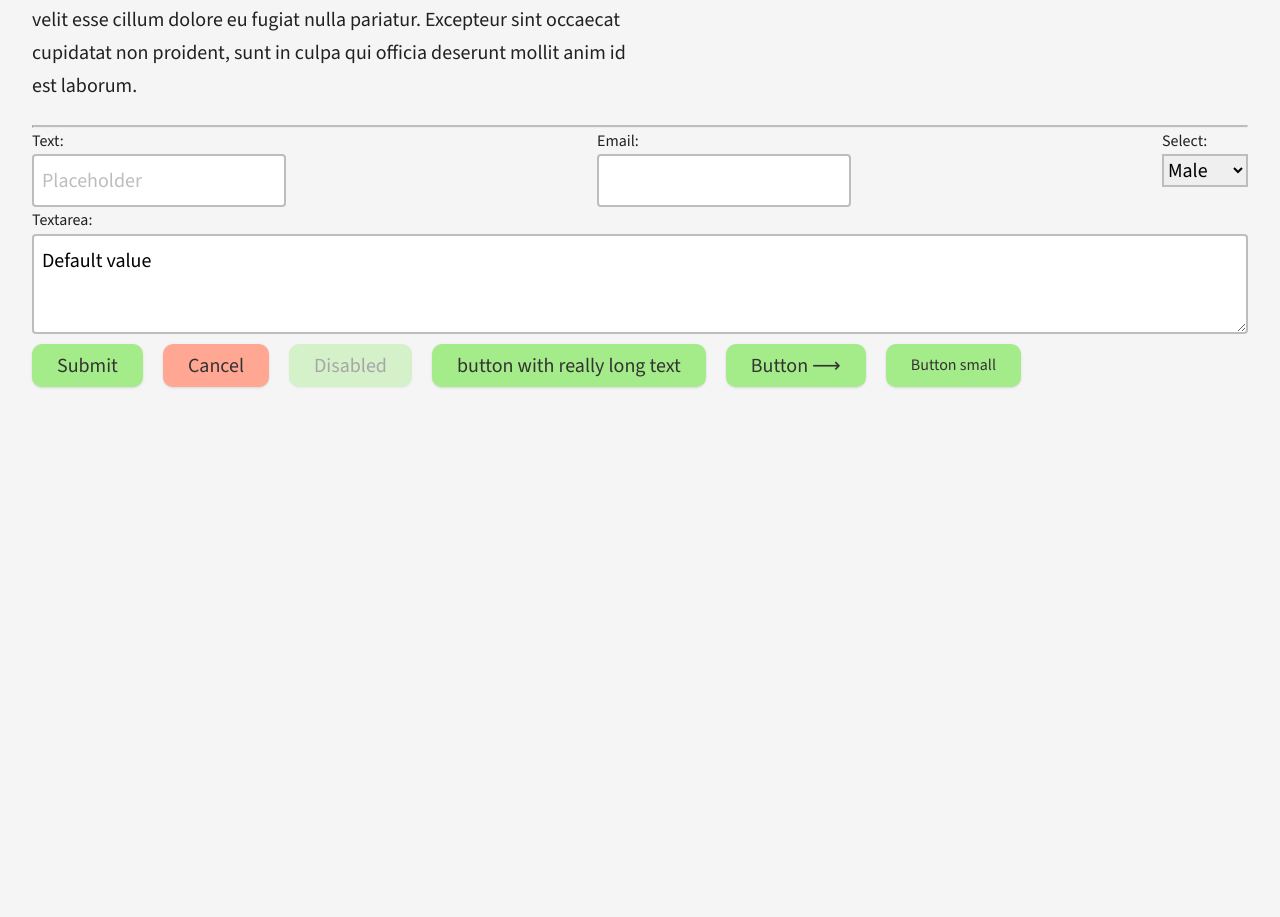
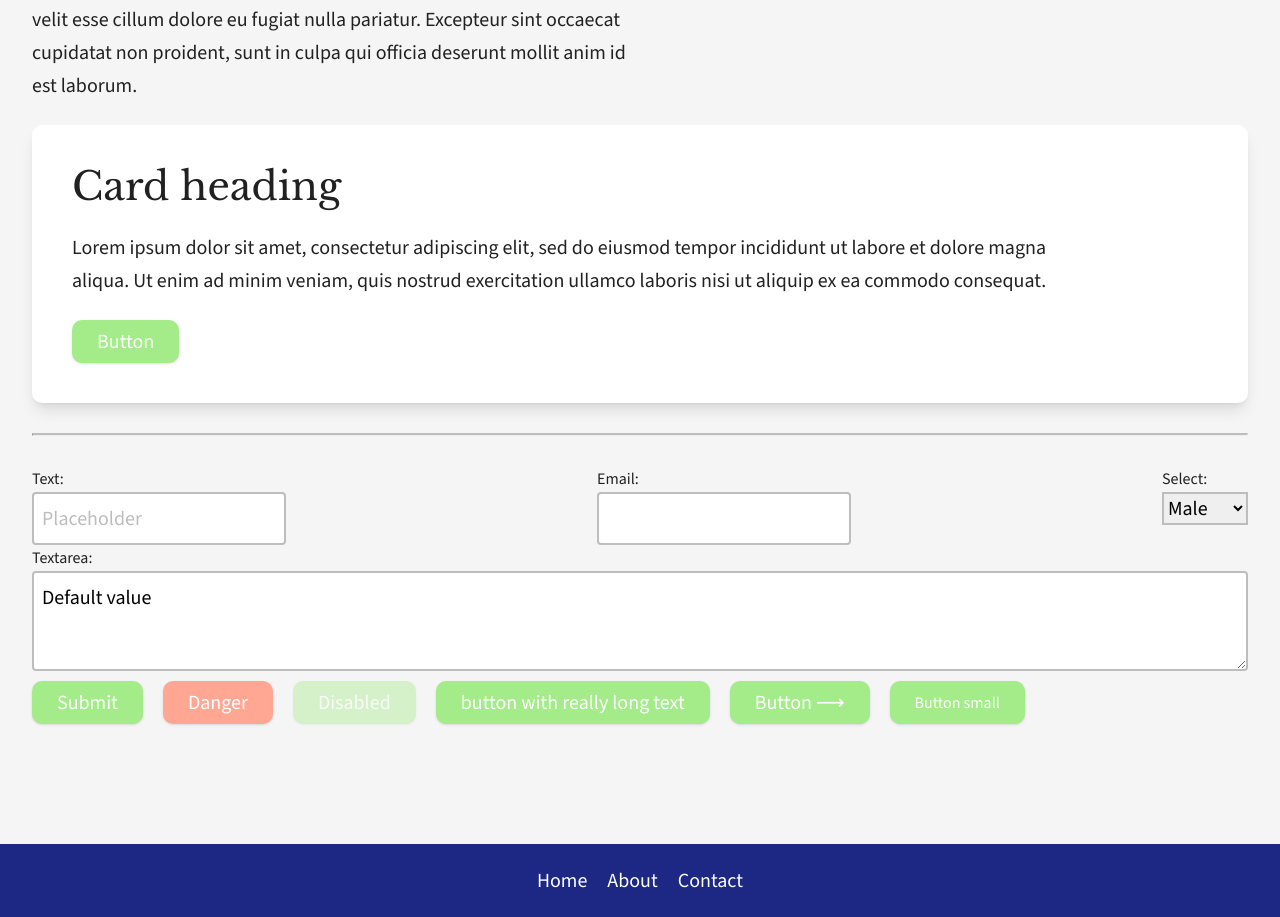
Before and after one commit to dejanvasic85/design, a SvelteKit app: page / in a window 1280 px wide. Shown: the part 1145-2062 px from the top of the page. Before the commit the page ends 1952 px from the top, so only its background shows below. Built offline with nearby package versions, Linux system fonts and the light colour scheme.

Commit message:
Dark theme changes

```diff
--- a/src/routes/+layout.svelte
+++ b/src/routes/+layout.svelte
@@ -15,3 +15,11 @@
 <main class="layout">
 	<slot />
 </main>
+
+<footer>
+	<nav>
+		<a href="#">Home</a>
+		<a href="#">About</a>
+		<a href="#">Contact</a>
+	</nav>
+</footer>
--- a/src/routes/+page.svelte
+++ b/src/routes/+page.svelte
@@ -41,6 +41,17 @@
 	</ul>
 </div>
 
+
+<div class="card">
+	<h3>Card heading</h3>
+	<p>
+		Lorem ipsum dolor sit amet, consectetur adipiscing elit, sed do eiusmod tempor incididunt ut
+		labore et dolore magna aliqua. Ut enim ad minim veniam, quis nostrud exercitation ullamco
+		laboris nisi ut aliquip ex ea commodo consequat.
+	</p>
+	<button>Button</button>
+</div>
+
 <hr />
 
 <form>
@@ -69,7 +80,7 @@
 
 	<div class="flex flex-start gap">
 		<button type="submit">Submit</button>
-		<button class="cancel">Cancel</button>
+		<button class="danger">Danger</button>
 		<button disabled>Disabled</button>
 		<button>button with really long text</button>
 		<button>Button &xrarr;</button>
--- a/src/style.css
+++ b/src/style.css
@@ -70,6 +70,11 @@
 	--danger: var(--red-500);
 	--text-colour: var(--gray-900);
 	--line-colour: var(--gray-400);
+	--body-background: var(--gray-100);
+	--card-bg: var(--white);
+	--header-background: var(--blue-800);
+	--footer-background: var(--blue-800);
+	--button-text-colour: var(--white);
 
 	/* Styles */
 	--line: 2px solid var(--line-colour);
@@ -94,6 +99,7 @@
 	/* Positioning */
 	--container-padding: 2.5%;
 	--header-height: 3rem;
+	--border-radius: 10px;
 }
 
 html {
@@ -104,19 +110,16 @@ body {
 	font-family: var(--body-font);
 	font-weight: 400;
 	line-height: 1.65;
-	background-color: var(--gray-100);
+	background-color: var(--body-background);
 	color: var(--text-colour);
-
-	padding-bottom: 300px; /* temporary */
 }
 
 header {
-	--header-background: var(--blue-800);
 	position: fixed;
 	left: 0;
 	top: 0;
 	width: 100%;
-	background-color: var(--blue-800);
+	background-color: var(--header-background);
 	color: var(--white);
 	height: var(--header-height);
 	box-shadow: var(--level-2);
@@ -136,6 +139,23 @@ header nav a {
 	text-decoration: none;
 }
 
+footer {
+	background-color: var(--footer-background);
+	color: var(--white);
+	padding: 1rem var(--container-padding);
+}
+
+footer nav {
+	display: flex;
+	gap: 1rem;
+	justify-content: center;
+}
+
+footer nav a {
+	color: var(--white);
+	text-decoration: none;
+}
+
 p {
 	margin-bottom: 1.15rem;
 	max-width: 50em;
@@ -149,15 +169,10 @@ blockquote a {
 }
 
 blockquote {
-	background-color: var(--white);
+	background-color: var(--card-bg);
 	padding: 2em;
 	margin: 10px;
 	box-shadow: var(--level-3);
-}
-
-.dark {
-	background-color: var(--gray-900);
-	color: var(--gray-100);
 }
 
 /* Typescale */
@@ -237,6 +252,7 @@ select {
 }
 
 hr {
+	margin: 1.5rem 0;
 	border-top: var(--line);
 }
 
@@ -244,7 +260,7 @@ button {
 	--button-colour: var(--green-300);
 
 	appearance: none;
-	color: var(--black);
+	color: var(--button-text-colour);
 	background-color: var(--button-colour);
 	border: none;
 	border-radius: 10px;
@@ -262,11 +278,11 @@ button[disabled] {
 	opacity: 0.4;
 }
 
-button.cancel {
+button.danger {
 	background-color: var(--red-300);
 }
 
-button.cancel:hover {
+button.danger:hover {
 	background-color: var(--red-400);
 }
 
@@ -288,6 +304,11 @@ button.small {
 	--grid-cols: 3;
 }
 
+.split {
+	display: grid;
+	grid-template-columns: 33% 67%;
+}
+
 .flex {
 	--justify-content: space-between;
 	display: block;
@@ -307,6 +328,11 @@ button.small {
 	gap: var(--gap);
 }
 
+.fake-logo {
+	margin: 0;
+	font-size: var(--base-font-size);
+}
+
 @media screen and (min-width: 768px) {
 	:root {
 		--base-font-size: 125%;
@@ -319,7 +345,26 @@ button.small {
 	}
 }
 
-.fake-logo {
-	margin: 0;
-	font-size: var(--base-font-size);
+.card {
+	padding: 2em;
+	background-color: var(--card-bg);
+	box-shadow: var(--level-3);
+	border-radius: var(--border-radius);
 }
+
+.card > *:first-child {
+	margin-top: 0;
+}
+
+.card > *:last-child {
+	margin-top: 0;
+}
+
+.dark {
+	--card-bg: var(--gray-800);
+	--body-background: var(--gray-900);
+	--text-colour: var(--white);
+	--header-background: var(--gray-800);
+	--footer-background: var(--gray-800);
+	--button-text-colour: var(--black);
+}
```
